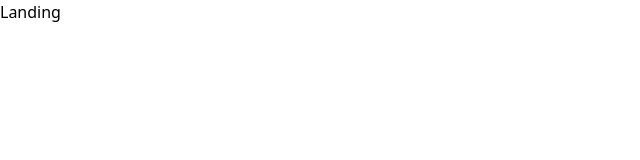
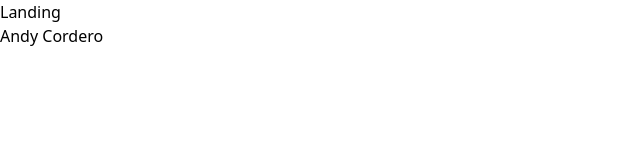
Before and after one commit to alexkahndev/elysia-starter-ssr, a React (Vite) app: page / in a window 1280 px wide. Shown: the top 160 px of the page, without its empty margins (0-640 px from the left). Built offline with nearby package versions, Linux system fonts and the light colour scheme.

Commit message:
added branch for andy

```diff
--- a/src/pages/Landing.jsx
+++ b/src/pages/Landing.jsx
@@ -2,6 +2,7 @@ const Landing = () => {
   return (
     <div>
       <h1 className="text-4xl font-bold">Landing</h1>
+      <h1 className="text-4xl font-bold">Andy Cordero</h1>
     </div>
   );
 };
```
